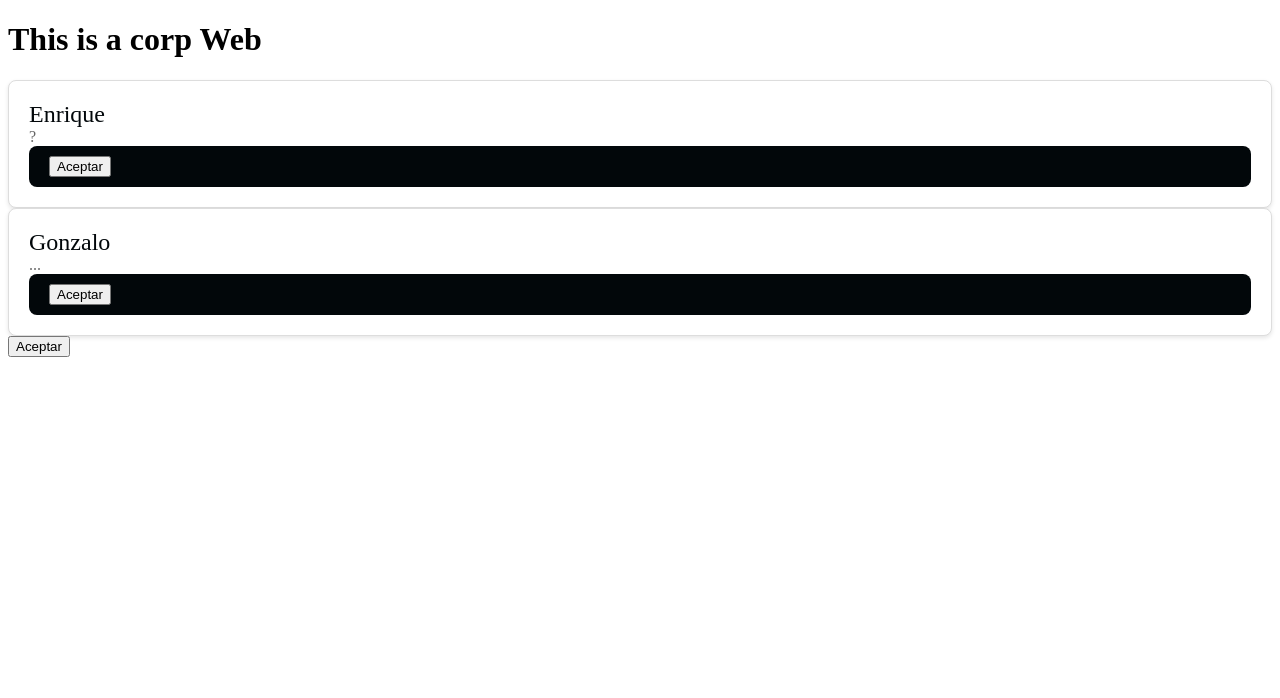
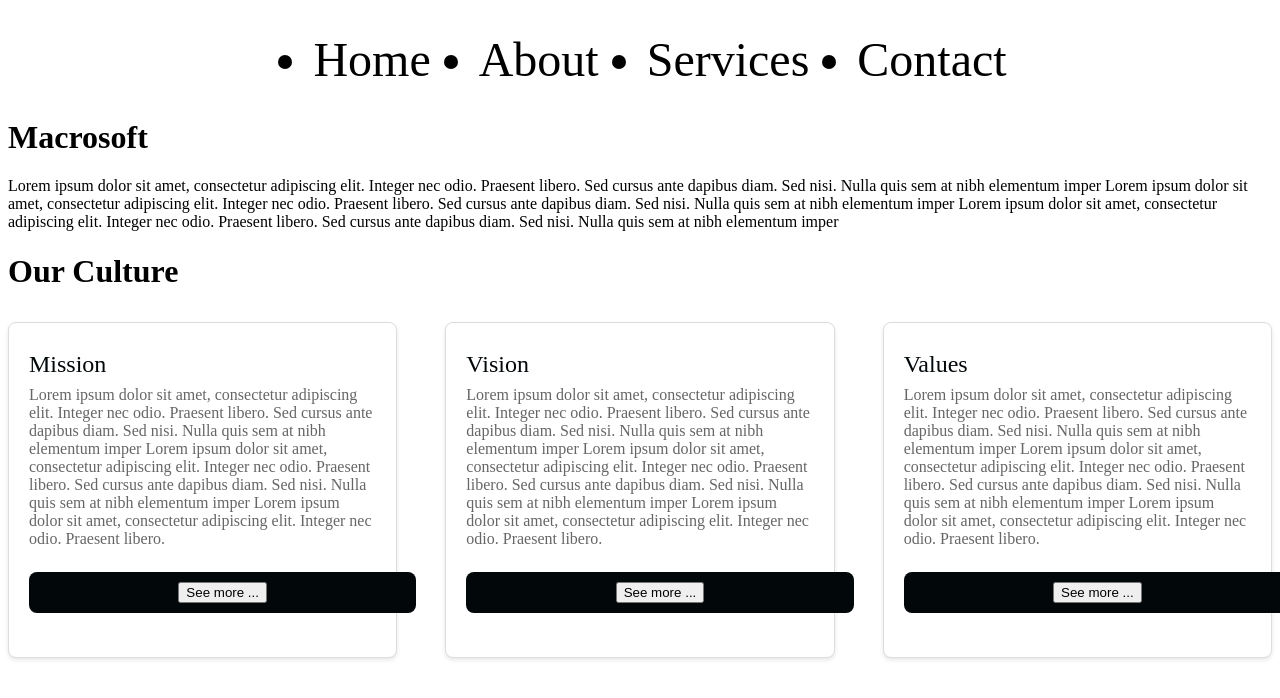
Before and after one commit to zalogarciam/css-s2-2024-sass, a Next.js app in the folder corporative-web/: page / in a window 1280 px wide. Shown: the top 698 px of the page. Built offline with nearby package versions, Linux system fonts and the light colour scheme.

Commit message:
Added mixins examples

```diff
--- a/corporative-web/src/app/components/card.tsx
+++ b/corporative-web/src/app/components/card.tsx
@@ -3,9 +3,17 @@
   return (
     <div className={styles.profileCard}>
       <div className={styles.header}>{name}</div>
-      <div className={styles.description}>{description}</div>
+      <div className={styles.description}>
+        Lorem ipsum dolor sit amet, consectetur adipiscing elit. Integer nec
+        odio. Praesent libero. Sed cursus ante dapibus diam. Sed nisi. Nulla
+        quis sem at nibh elementum imper Lorem ipsum dolor sit amet, consectetur
+        adipiscing elit. Integer nec odio. Praesent libero. Sed cursus ante
+        dapibus diam. Sed nisi. Nulla quis sem at nibh elementum imper Lorem
+        ipsum dolor sit amet, consectetur adipiscing elit. Integer nec odio.
+        Praesent libero.
+      </div>
       <div className={styles.footer}>
-        <button className={styles.button}>Aceptar</button>
+        <button className={styles.button}>See more ...</button>
       </div>
     </div>
   );
--- a/corporative-web/src/app/globals.scss
+++ b/corporative-web/src/app/globals.scss
@@ -4,10 +4,13 @@
 
 @import "../app/styles/button.module.scss";
 @import "../app/styles/text.module.scss";
+@import "../app/styles/layout.module.scss";
+@import "../app/styles/mixins.module.scss";
 
 :root {
   --background: #ffffff;
   --foreground: #171717;
+  --primary-font-family: "Courier New", Courier, monospace;
 }
 
 @media (prefers-color-scheme: dark) {
--- a/corporative-web/src/app/page.tsx
+++ b/corporative-web/src/app/page.tsx
@@ -1,16 +1,35 @@
 import Image from "next/image";
 import Card from "./components/card";
-
+import styles from "@/app/styles/layout.module.scss";
 export default function Home() {
   return (
     <div className="container mx-auto">
       <main>
-        <h1 className="primary-title">This is a corp Web</h1>
-        <div>
-          <Card name="Enrique" description="?"></Card>
-          <Card name="Gonzalo" description="..."></Card>
+        <nav>
+          <ul className={styles.navBar}>
+            <li>Home</li>
+            <li>About</li>
+            <li>Services</li>
+            <li>Contact</li>
+          </ul>
+        </nav>
+        <h1 className="primary-title">Macrosoft</h1>
+        <div className="primary-text">
+          Lorem ipsum dolor sit amet, consectetur adipiscing elit. Integer nec
+          odio. Praesent libero. Sed cursus ante dapibus diam. Sed nisi. Nulla
+          quis sem at nibh elementum imper Lorem ipsum dolor sit amet,
+          consectetur adipiscing elit. Integer nec odio. Praesent libero. Sed
+          cursus ante dapibus diam. Sed nisi. Nulla quis sem at nibh elementum
+          imper Lorem ipsum dolor sit amet, consectetur adipiscing elit. Integer
+          nec odio. Praesent libero. Sed cursus ante dapibus diam. Sed nisi.
+          Nulla quis sem at nibh elementum imper
+        </div>{" "}
+        <h1 className="primary-subtitle">Our Culture</h1>
+        <div className={styles.card}>
+          <Card name="Mission"></Card>
+          <Card name="Vision"></Card>
+          <Card name="Values"></Card>
         </div>
-        <button className="primary-btn">Aceptar</button>
       </main>
       <footer></footer>
     </div>
--- a/corporative-web/src/app/styles/card.module.scss
+++ b/corporative-web/src/app/styles/card.module.scss
@@ -1,3 +1,5 @@
+@import "../styles/mixins.module.scss";
+
 // Variables
 $primary-color: #02070a;
 $border-radius: 8px;
@@ -7,6 +9,7 @@
   color: #fff;
   border-radius: $border-radius;
   padding: 10px 20px;
+  margin: 1.5rem 0rem;
   border: none;
   cursor: pointer;
   &:hover {
@@ -24,11 +27,14 @@
   .header {
     font-size: 1.5em;
     color: $primary-color;
+    margin: 0.5rem 0rem;
   }
   .description {
     color: #666;
   }
   .footer {
+    @include flex(row);
+    width: 100% !important;
     @include button-style($primary-color); // Uso del mixin
   }
 }
--- /dev/null
+++ b/corporative-web/src/app/styles/layout.module.scss
@@ -0,0 +1,15 @@
+@import "../styles/mixins.module.scss";
+$row: row;
+$column: column;
+
+.navBar {
+  @include flex($row);
+  font-size: 3rem;
+  font-family: var(--primary-font-family);
+  margin: 2rem;
+}
+
+.card {
+  @include flex($row);
+  margin: 2rem 0rem;
+}
--- /dev/null
+++ b/corporative-web/src/app/styles/mixins.module.scss
@@ -0,0 +1,7 @@
+@mixin flex($direction) {
+  display: flex;
+  align-items: center;
+  justify-content: center;
+  flex-direction: $direction;
+  gap: 3rem;
+}
--- a/corporative-web/src/app/styles/text.module.scss
+++ b/corporative-web/src/app/styles/text.module.scss
@@ -1,3 +1,16 @@
 .primary-title {
   font-size: 4rem;
+  margin: 1rem 0rem;
+  font-family: var(--primary-font-family);
 }
+.primary-subtitle {
+  font-size: 2.5rem;
+  margin: 1rem 0rem;
+  font-family: var(--primary-font-family);
+}
+.primary-text {
+  font-size: 1rem;
+  margin: 1rem 0rem;
+  text-align: justify;
+  font-family: var(--primary-font-family);
+}
```
